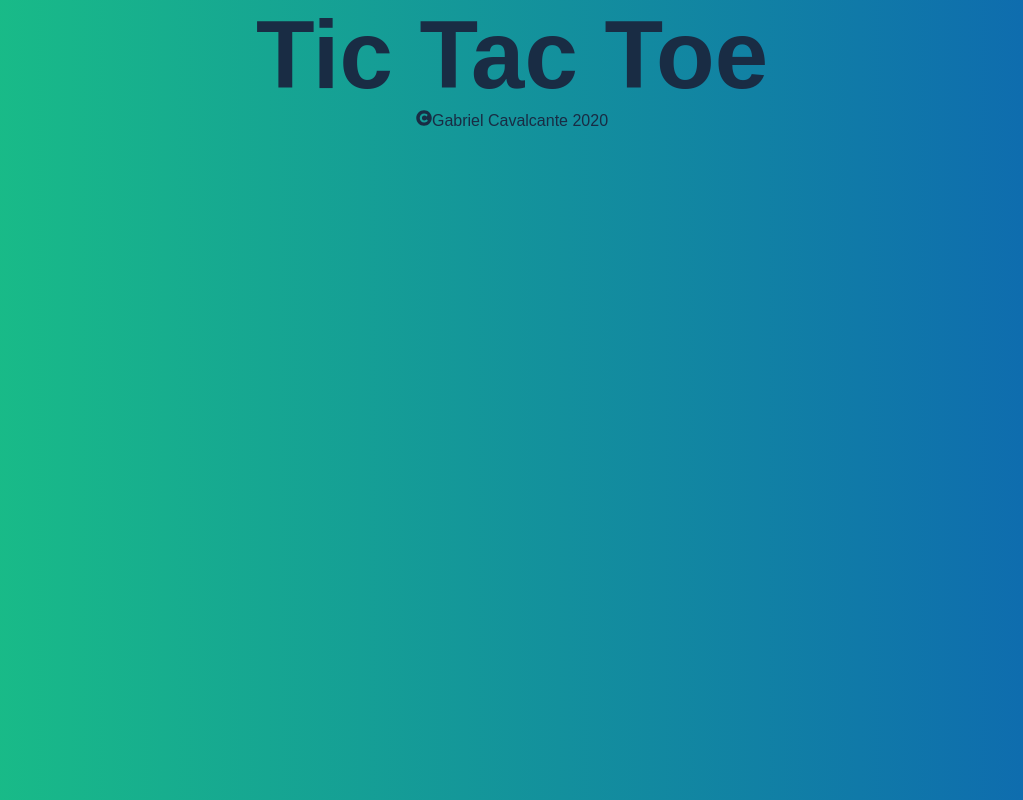
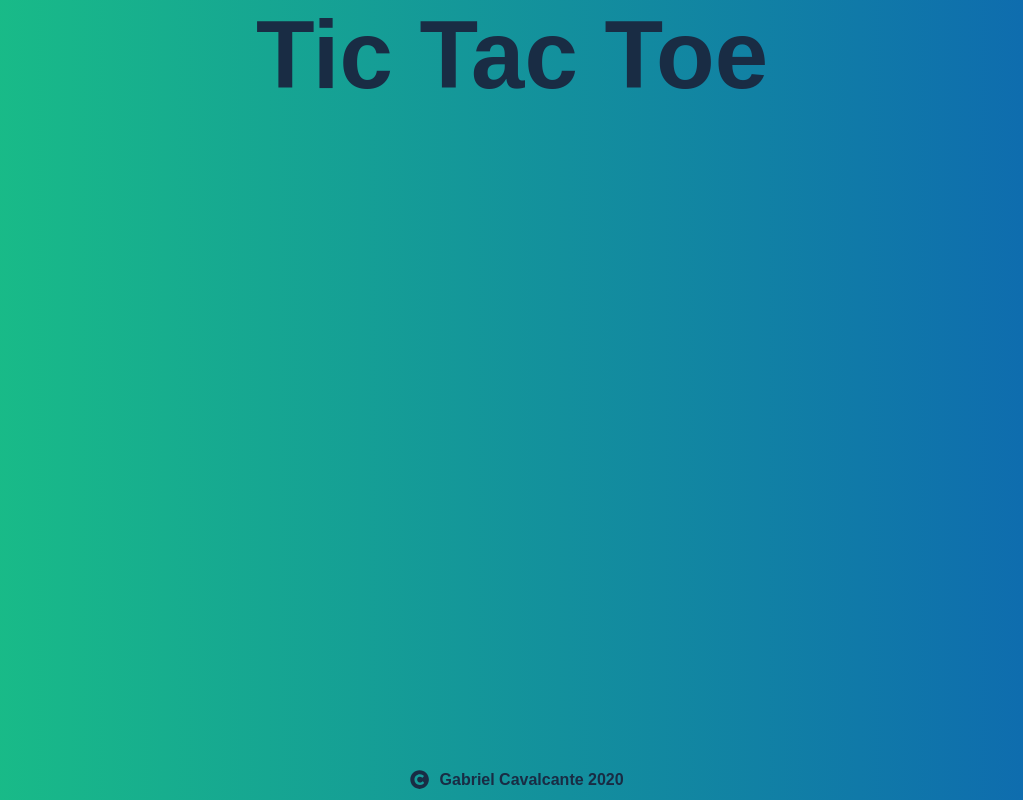
Before and after one commit to GabrielMCavalcante/TicTacToe, a React (Create React App) app: page /game/results in a window 1280 px wide. Shown: the whole page, without its empty margins (128-1151 px from the left). Built offline with nearby package versions, Linux system fonts and the light colour scheme.

Commit message:
Created Footer styles

```diff
--- a/src/components/Footer/styles.css
+++ b/src/components/Footer/styles.css
@@ -0,0 +1,25 @@
+.Footer {
+    position: absolute;
+    bottom: 0;
+    width: 100%;
+    height: 30px;
+    text-align: center;
+}
+
+.Footer p {
+    position: relative;
+    display: flex;
+    flex-flow: row;
+    align-items: center;
+    justify-content: center;
+    width: 100%;
+}
+
+.Footer p svg {
+    margin: 0 10px;
+    font-size: 1.2rem;
+}
+
+.Footer p span {
+    font-weight: bolder;
+}
```
